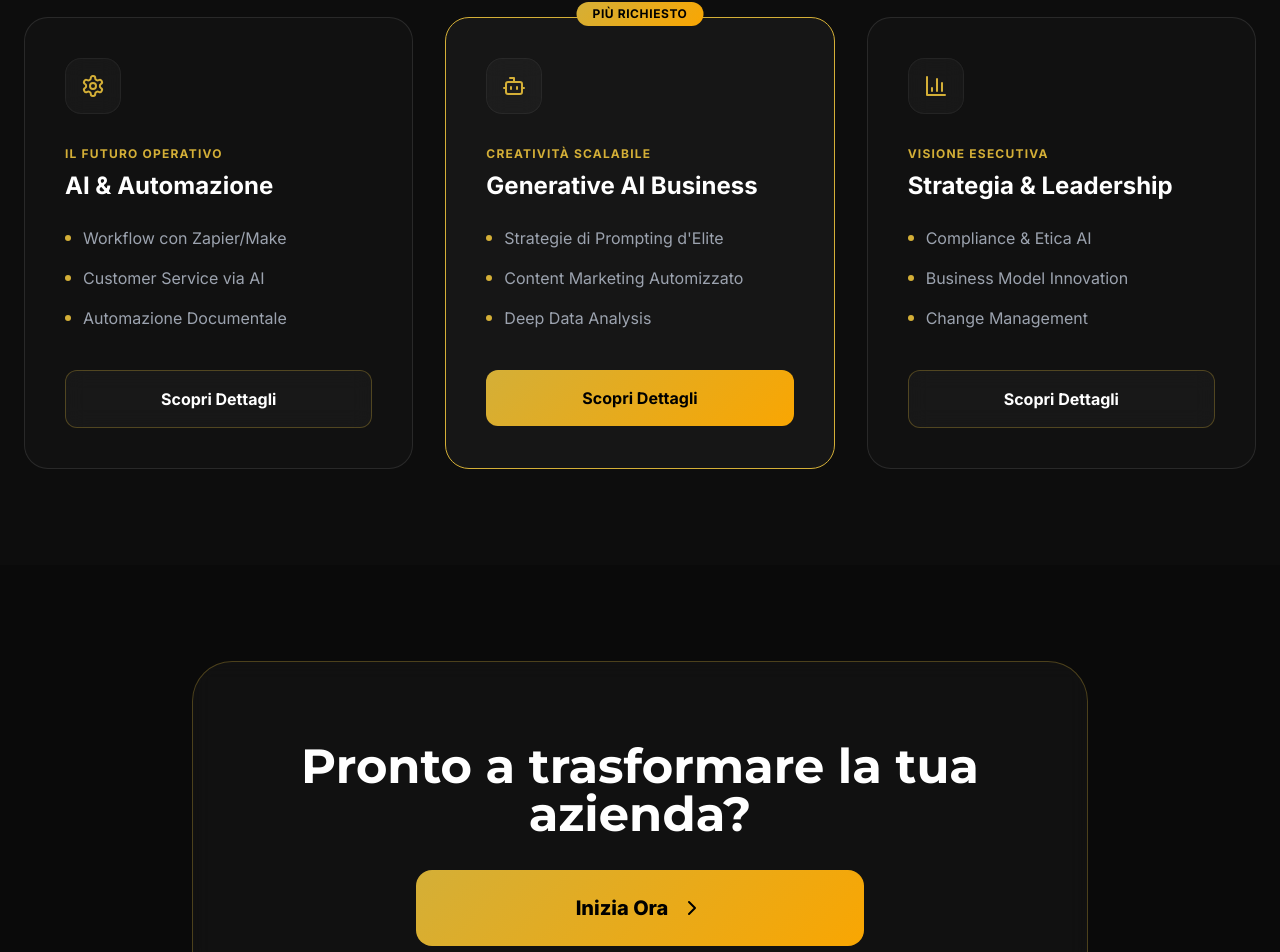
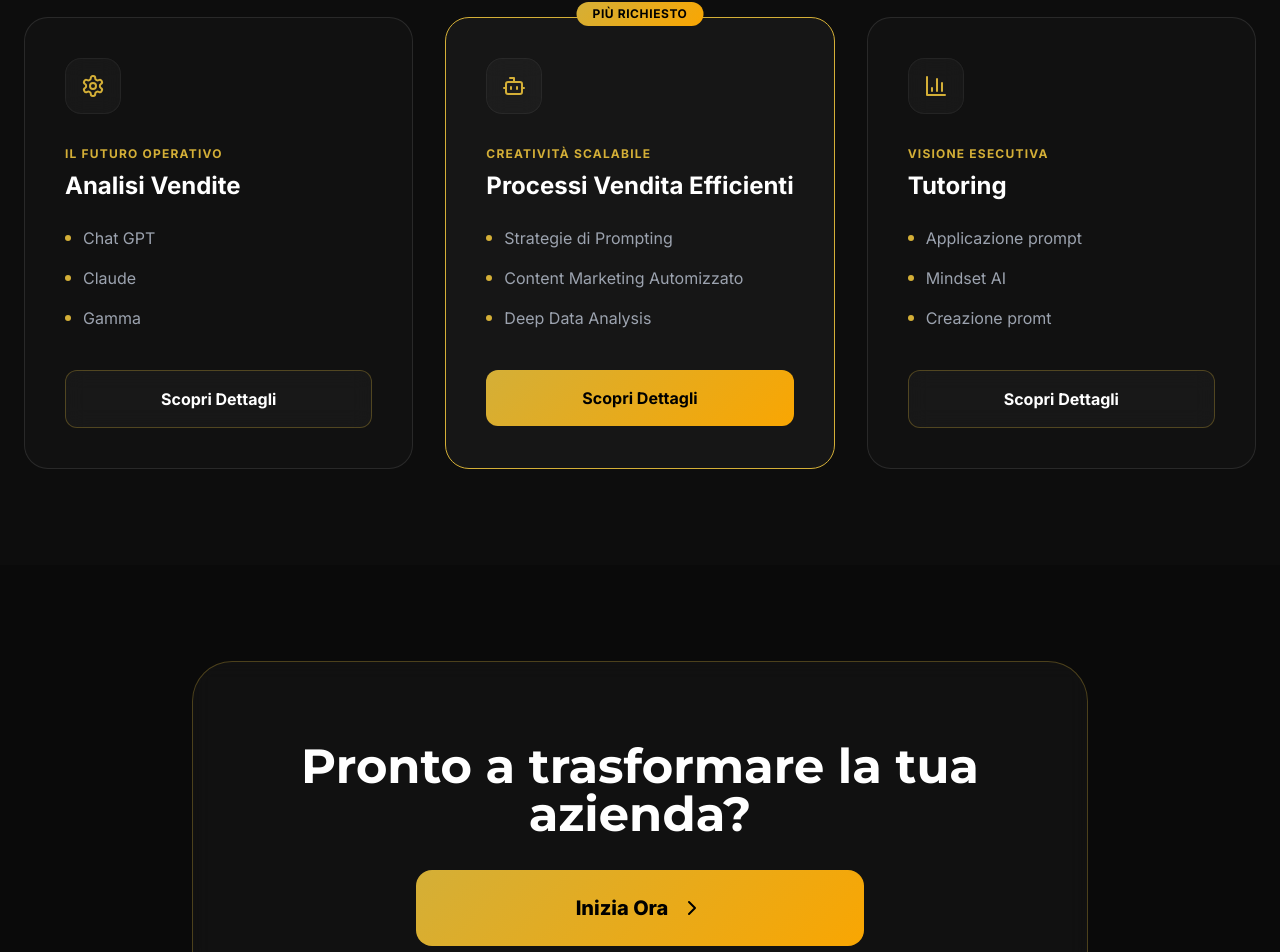
Before and after one commit to gioballagio-hub/lux-ai-landing, a React (Vite) app: page / in a window 1280 px wide. Shown: the part 1581-2533 px from the top of the page. Built offline with nearby package versions, Linux system fonts and the light colour scheme.

Commit message:
Add files via upload

```diff
--- a/App.tsx
+++ b/App.tsx
@@ -197,14 +197,15 @@ const Modules: React.FC = () => {
   const courses: Course[] = [
     {
       id: "auto",
-      title: "AI & Automazione",
+      title: "Analisi Vendite",
       subtitle: "Il Futuro Operativo",
-      features: ["Workflow con Zapier/Make", "Customer Service via AI", "Automazione Documentale"],
-      fullDescription: "Elimina i colli di bottiglia operativi integrando agenti intelligenti che lavorano 24/7 sui processi ripetitivi della tua azienda.",
+      features: ["Chat GPT", "Claude", "Gamma"],
+      fullDescription: "Analizza i tuoi dati di vendita e realizza strategie d'azioni efficaci e costruite su misura per la tua attività.",
       outcomes: [
-        "Risparmio stimato di 15 ore settimanali/persona",
-        "Zero errori nel data-entry amministrativo",
-        "Supporto clienti istantaneo via LLM custom"
+        "Analisi aggregata comportamento clienti",
+        "Analisi comportamento specifico cliente",
+        "Definizione di una strategia completa",
+        "Definizione timing piano d'azione"
       ],
       techStack: ["Make.com", "Zapier", "OpenAI Assistant API", "AirTable", "LangChain"],
       icon: <Settings size={24} />,
@@ -212,31 +213,32 @@ const Modules: React.FC = () => {
     },
     {
       id: "gen",
-      title: "Generative AI Business",
+      title: "Processi Vendita Efficienti",
       subtitle: "Creatività Scalabile",
-      features: ["Strategie di Prompting d'Elite", "Content Marketing Automizzato", "Deep Data Analysis"],
+      features: ["Strategie di Prompting", "Content Marketing Automizzato", "Deep Data Analysis"],
       fullDescription: "Impara a utilizzare l'AI generativa non come un giocattolo, ma come un moltiplicatore di output per il marketing, le vendite e la ricerca.",
       outcomes: [
         "Produzione contenuti 10x più veloce",
+        "Risparmio stimato di 7,2 ore settimanali/persona",
         "Analisi predittiva dei trend di mercato",
         "Creazione di prototipi e materiali marketing in real-time"
       ],
-      techStack: ["ChatGPT Plus", "Claude 3", "Midjourney", "Perplexity Pro", "Custom GPTs"],
+      techStack: ["ChatGPT", "Claude", "Agenti AI"],
       icon: <Bot size={24} />,
       popular: true
     },
     {
       id: "strat",
-      title: "Strategia & Leadership",
+      title: "Tutoring",
       subtitle: "Visione Esecutiva",
-      features: ["Compliance & Etica AI", "Business Model Innovation", "Change Management"],
-      fullDescription: "Per imprenditori e manager che devono guidare la transizione. Capire dove investire, come gestire il team e come proteggere i dati aziendali.",
+      features: ["Applicazione prompt", "Mindset AI", "Creazione promt"],
+      fullDescription: "Per studenti che desiderano verificare e migliorare la corretta applicazione dell'AI. Verificare, capire dove migliorare e come ragionare per utilizzare al meglio l'AI.",
       outcomes: [
-        "Roadmap di implementazione AI a 12 mesi",
-        "Certificazione etica e compliance GDPR",
-        "Framework di valutazione ROI per tool AI"
+        "Supervisione nell'utilizzo degli strumenti",
+        "Sessione di risposta alle domande",
+        "Assegnazione di esercizi/test da svolgere per applicare le nozioni apprese"
       ],
-      techStack: ["AI Roadmap Canvas", "Risk Assessment Framework", "Cost-Benefit Analysis", "Governance Policy Templates"],
+      techStack: ["Chat GPT", "Claude", "Notebook LLM"],
       icon: <BarChart3 size={24} />,
       popular: false
     }
```
